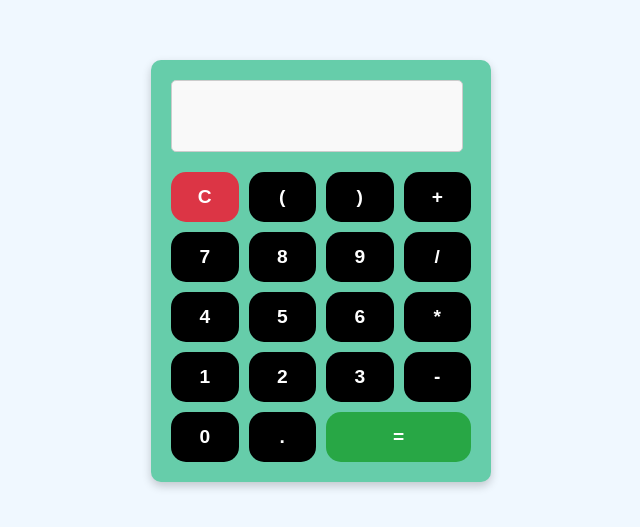
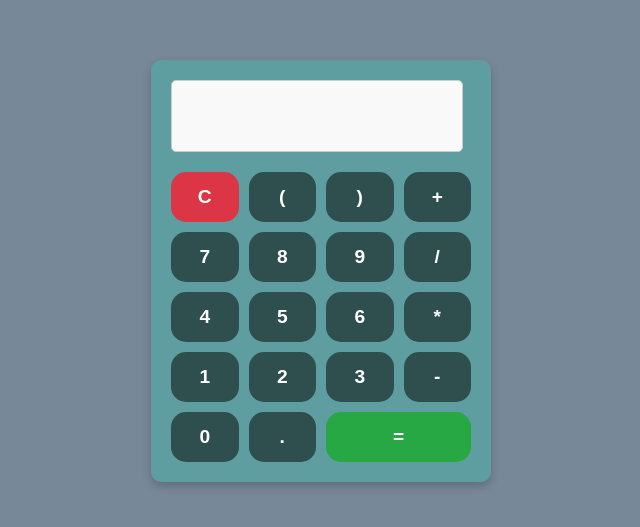
Before and after one commit to MaribelCacatzi/Calculadora, a plain HTML site: page index.html in a window 1280 px wide. Shown: the part 129-656 px from the top of the page, without its empty margins (319-959 px from the left). Drawn offline with Linux system fonts and the light colour scheme.

Commit message:
Nuevos cambios

```diff
--- a/style.css
+++ b/style.css
@@ -5,11 +5,11 @@ body {
     align-items: center;
     height: 100vh;
     margin: 0;
-    background-color: aliceblue;
+    background-color: rgb(119, 136, 153);
 }
 
 .calculator {
-    background-color: #66CDAA;
+    background-color: rgb(95, 158, 160);
     border-radius: 10px;
     box-shadow: 0 4px 10px rgba(0, 0, 0, 0.2);
     padding: 20px;
@@ -39,7 +39,7 @@ body {
     font-size: 1.2rem;
     border: none;
     border-radius: 15px;
-    background-color: black;
+    background-color: rgb(47, 79, 79);
     color: white;
     cursor: pointer;
     transition: background-color 0.3s ease;
```
Also changed, not shown: Imagenes/image.png (added), 1 other file.
